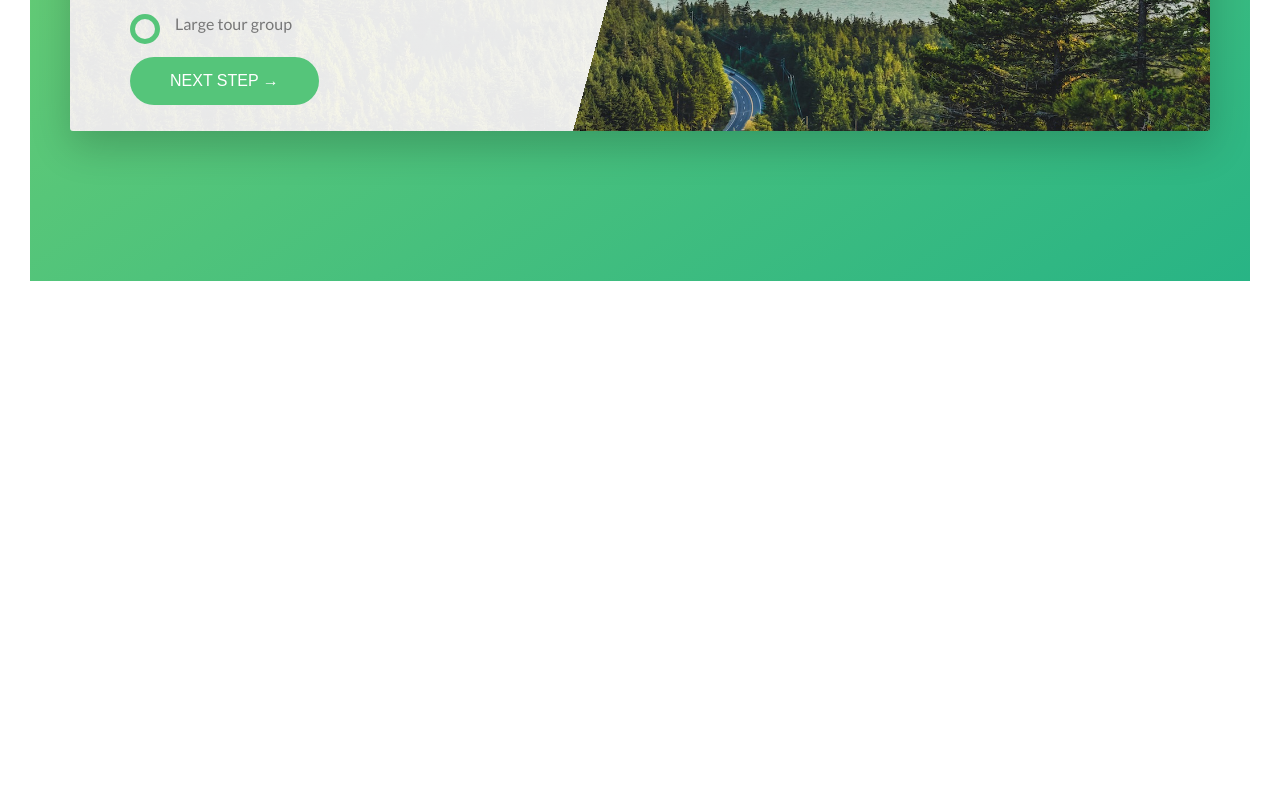
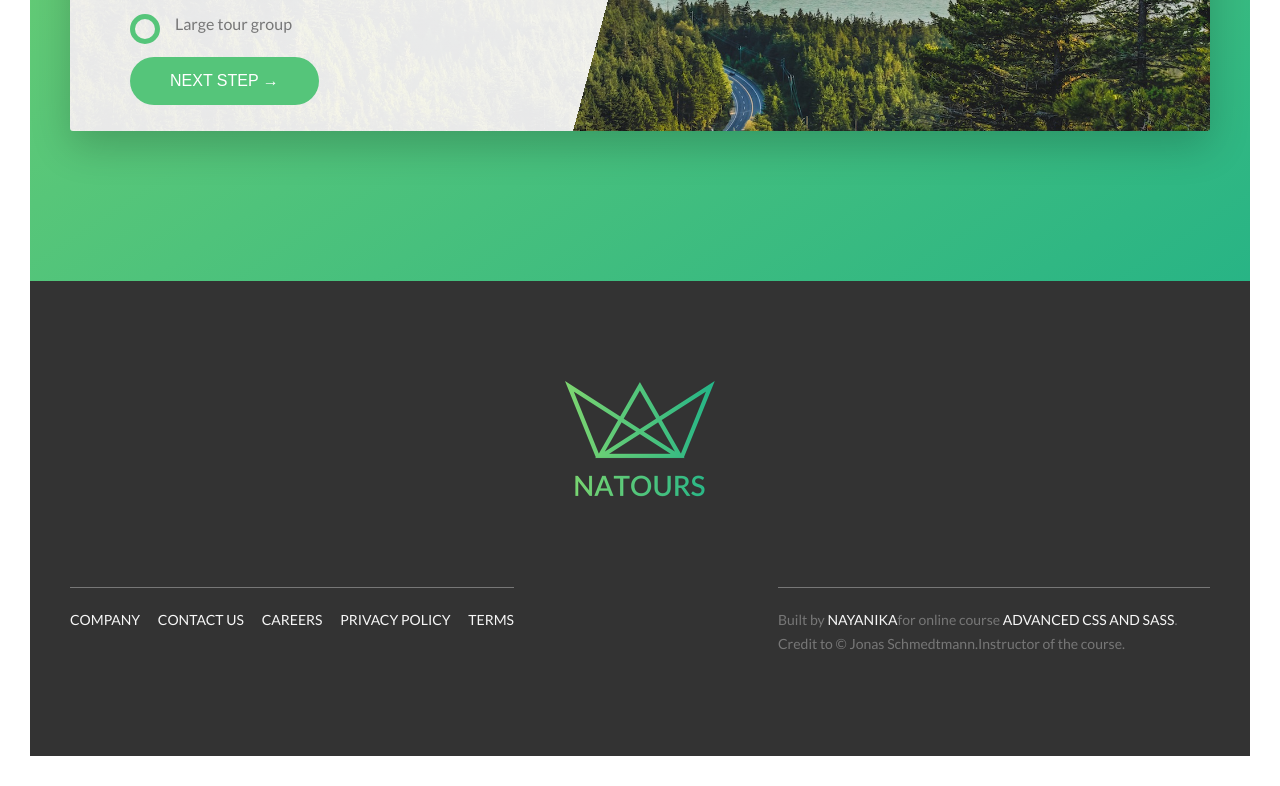
Before and after one commit to nayanika0208/natours_project, a website: page index.html in a window 1280 px wide. Shown: the part 5342-6128 px from the top of the page. Before the commit the page ends 5653 px from the top, so only its background shows below. Drawn offline with Linux system fonts and the light colour scheme.

Commit message:
built footer setion

```diff
--- a/index.html
+++ b/index.html
@@ -299,6 +299,30 @@
                 </div>
               </div>
             </section>
+            <footer class="footer">
+              <div class="footer__logo-box">
+                <img src="img/logo-green-2x.png" alt="Full Logo" class="footer__logo">
+              </div>
+              <div class="row">
+                <div class="col-1-of-2">
+                  <div class="footer__navigation">
+                    <ul class="footer__list">
+                      <li class="footer__item"><a href="#" class="footer__link">Company</a></li>
+                      <li class="footer__item"><a href="#" class="footer__link">Contact us</a></li>
+                      <li class="footer__item"><a href="#" class="footer__link">Careers</a></li>
+                      <li class="footer__item"><a href="#" class="footer__link">Privacy Policy</a></li>
+                      <li class="footer__item"><a href="#" class="footer__link">Terms</a></li>
+                    </ul>
+                  </div>
+                </div>
+                <div class="col-1-of-2">
+                  <p class="footer__copyright">
+                    Built by <a href="https://github.com/nayanika0208" target="_blank" class="footer__link">Nayanika</a>for online course <a href="https://www.udemy.com/advanced-css-and-sass" target="_blank" class="footer__link">Advanced CSS and Sass</a>.
+                    Credit to &copy; Jonas Schmedtmann.Instructor of the course.
+                  </p>
+                </div>
+              </div>
+            </footer>
 
       </main>
 
--- a/sass/layout/_footer.scss
+++ b/sass/layout/_footer.scss
@@ -0,0 +1,54 @@
+.footer{
+  background-color: $color-grey-dark-3;
+  padding: 10rem 0;
+  font-size: 1.4rem;
+
+  &__logo-box{
+  text-align: center;
+  margin-bottom: 8rem;
+}
+  &__logo{
+    width:15rem;
+    height: auto;
+  }
+  &__navigation{
+    border-top: 1px solid $color-grey-dark;
+    padding-top: 2rem;
+    display: inline-block;
+
+  }
+  &__list{
+  list-style: none;
+  }
+  &__item{
+  display: inline-block;
+      &:not(:last-child){
+        margin-right: 1.5rem;
+      }
+  }
+  &__link{
+      &:link,
+      &:visited{
+        color:$color-grey-light-1;
+        background-color: $color-grey-dark-3;
+        text-decoration: none;
+        text-transform: uppercase;
+        display: inline-block ;
+        transition: all .2s;
+
+      }
+      &:hover,
+      &:active{
+        color: $color-primary;
+        box-shadow: 0 1rem 2rem rgba($color-black,.4);
+        transform: rotate(5deg)scale(1.3);
+      }
+  }
+  &__copyright{
+    border-top: 1px solid $color-grey-dark;
+    padding-top: 2rem;
+    width:80%;
+    float: right;
+
+  }
+}
```
Also changed, not shown: css/style.css.
